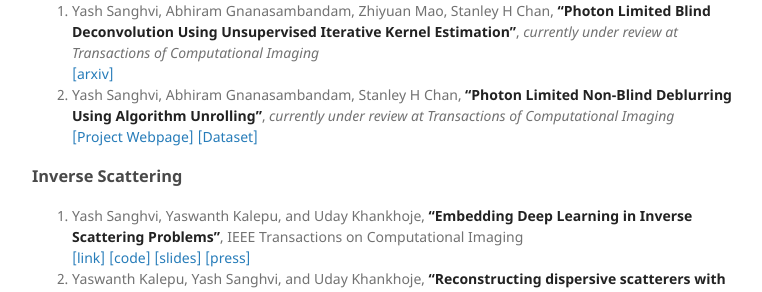
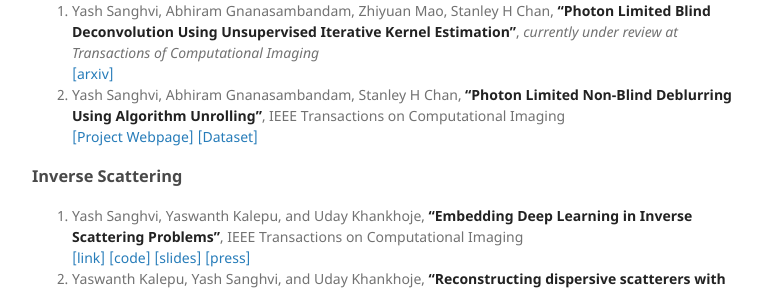
Before and after one commit to sanghviyashiitb/sanghviyashiitb.github.io, a Jekyll site: the page built from publications/index.md, in a window 1280 px wide. Shown: the part 162-454 px from the top of the page, without its empty margins (108-870 px from the left). Built offline with Jekyll 4.4.1, drawn with Linux system fonts in a browser that asks for light colours.

Commit message:
Update index.md

```diff
--- a/publications/index.md
+++ b/publications/index.md
@@ -4,7 +4,7 @@ title: Selected Publications
 ---
 ### Deconvolution in Photon-Limited Scenes
 1. Yash Sanghvi, Abhiram Gnanasambandam, Zhiyuan Mao, Stanley H Chan, **"Photon Limited Blind Deconvolution Using Unsupervised Iterative Kernel Estimation"**, _currently under review at Transactions of Computational Imaging_ <br> [[arxiv]](https://arxiv.org/abs/2208.00451)
-2. Yash Sanghvi, Abhiram Gnanasambandam, Stanley H Chan, **"Photon Limited Non-Blind Deblurring Using Algorithm Unrolling"**, _currently under review at Transactions of Computational Imaging_ <br>
+2. Yash Sanghvi, Abhiram Gnanasambandam, Stanley H Chan, **"Photon Limited Non-Blind Deblurring Using Algorithm Unrolling"**, IEEE Transactions on Computational Imaging <br>
 [[Project Webpage]](https://sanghviyashiitb.github.io/nb-deblur-webpage/) [[Dataset]](https://aaaakshat.github.io/pldd/)
 
 ### Inverse Scattering
```
